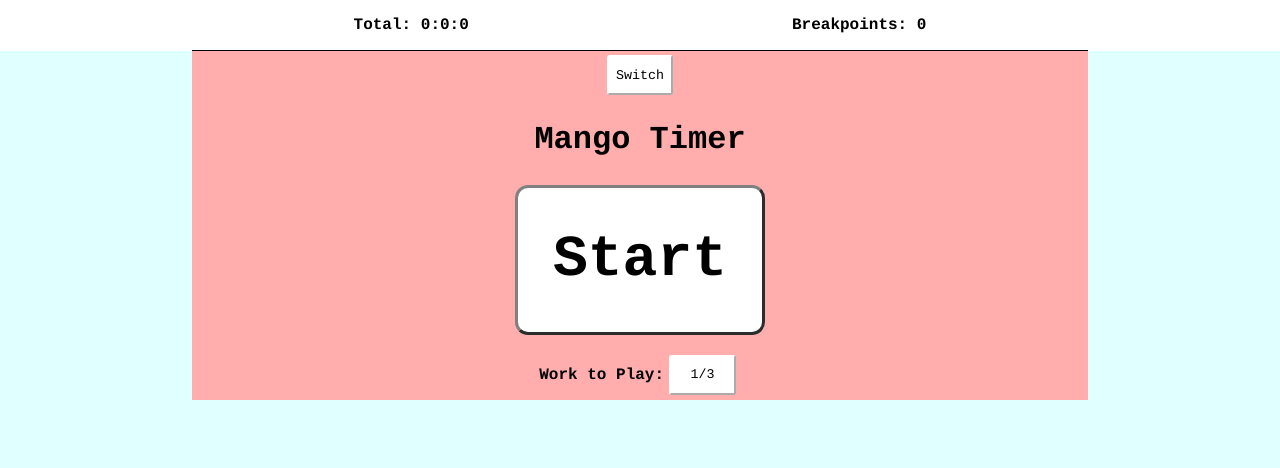
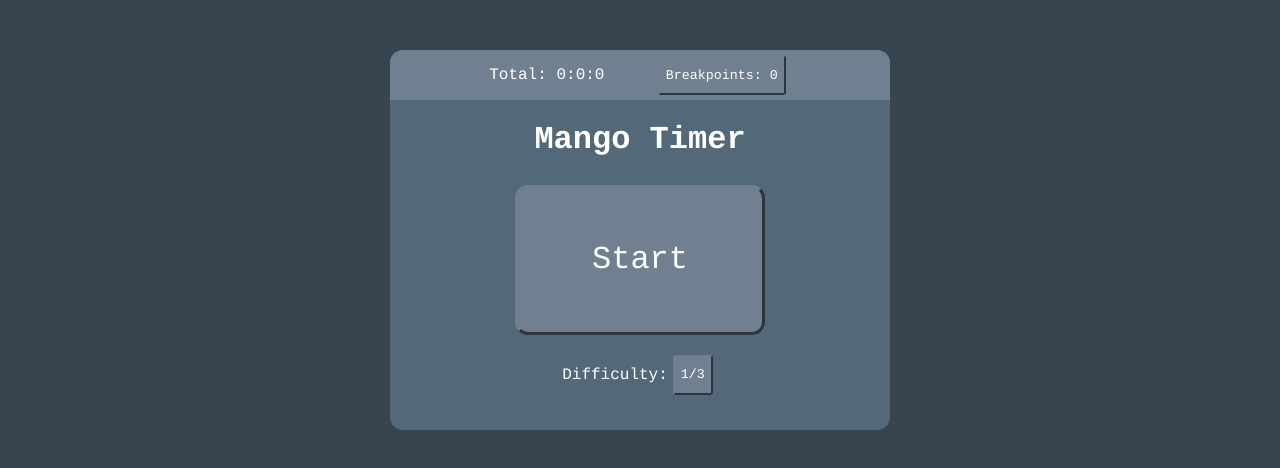
Before and after one commit to Mandlebra/pompom-productivity-app, a React (Vite) app: page / in a window 1280 px wide. Shown: the top 468 px of the page. Built offline with nearby package versions, Linux system fonts and the light colour scheme.

Commit message:
almost done

```diff
--- a/index.css
+++ b/index.css
@@ -7,11 +7,19 @@ body{
   flex-direction: column;
     margin: 0;
     width : 100%;
-    background: lightcyan;
+    background: 	#36454f;
+    /*
+        #6e7f80
+        #536872
+        #708090
+        #536878
+        #36454f
+    */
 
     text-align: center;
+    color: white;
     font-family: Courier;
-    font-weight: bold;
+    /* font-weight: bold; */
     height: 100%;
     /* flex-shrink: 0; */
     /* justify-content: center; */
--- a/src/App.jsx
+++ b/src/App.jsx
@@ -1,14 +1,24 @@
-// add 'choose difficulty' above ModBox
-// hide switch button, look at pomodoro for influence?
+
+// hide switch button
+//find a way to go back to main
+
+//hide navbar on break timer
+
 // hide stop button on breaktimer side
-  // make it a button that says "spend x breakpoints!"
-  // that turns into the timer when clicked and vice versa
-//get body to extend to bottom of screen
-//should be a box around difficulty & timer, same size
-  // for both
-//bring total down inside stopwatch box smaller text
+// make it a button that says "spend x breakpoints!"
+// that turns into the timer when clicked and vice versa
 
-import {WorkToPlay, Naviga, Navigado, Stopwatch, ModBox, ModButton, ModButton0, ModButtonControl } from './appStyles.jsx';
+//add stats to break screen
+
+//turn off all button borders, make them highlight or change color instead
+
+//disable switching screens while stopwatch is running
+
+//all buttons shade on hover
+
+import { TopNavStyle, BackButton, WorkToPlay, Naviga, Navigado, Stopwatch, ModBox, ModButton, ModButton0, ModButtonBP, ModButtonControl, BackImg } from './appStyles.jsx';
+
+import buttonLogo from '/src/assets/backArrow.png';
 
 import React, { useState, useCallback, useEffect } from 'react';
 import { useStopwatch, useTimer } from 'react-timer-hook';
@@ -63,9 +73,14 @@ function MyStopwatch({ breakearned, setBreakEarned, style, setStyle, timerVis, s
 
   return (
     <Stopwatch className={style}>
-      <ModButton className={style} onClick={changeStyle}>
-        Switch
-      </ModButton>
+      <MyNav
+        mytime={mytime}
+        setMyTime={setMyTime}
+        style={style}
+        changeStyle={changeStyle}
+        breakearned={breakearned}
+        setBreakEarned={setBreakEarned}
+      />
       <h1 className={style}>
         Mango Timer
       </h1>
@@ -76,8 +91,8 @@ function MyStopwatch({ breakearned, setBreakEarned, style, setStyle, timerVis, s
         </p> */}
         {/* <p>{isRunning ? 'Running' : 'Not running'}</p> */}
         <ModButtonControl className={style} onClick={handleStartPause}>
-          {!isRunning ? "Start" : hours + ":" + minutes + ":" + seconds }
-        {/* {hours}:{minutes}:{seconds} */}
+          {!isRunning ? "Start" : hours + ":" + minutes + ":" + seconds}
+          {/* {hours}:{minutes}:{seconds} */}
         </ModButtonControl>
         {/* <ModButtonControl className={style} onClick={((totalSeconds > 0) || (isRunning && totalSeconds == 0)) ? handleReset : () => (0)}>
           Finish
@@ -93,8 +108,8 @@ function MyStopwatch({ breakearned, setBreakEarned, style, setStyle, timerVis, s
       </ModBox>
 
       <WorkToPlay>
-      <p className={style}>Work to Play: </p>
-      <ModButton onClick={!isRunning? () => setDifficultyToggle(0): ()=>(0)}>1/{mod}</ModButton>
+        <p className={difficultyToggle == 1 ? 'light' : 'dark'}>Difficulty: </p>
+        <ModButton className={difficultyToggle == 1 ? 'light' : 'dark'} onClick={!isRunning ? () => setDifficultyToggle(0) : () => (0)}>1/{mod}</ModButton>
       </WorkToPlay>
 
 
@@ -106,7 +121,7 @@ function MyStopwatch({ breakearned, setBreakEarned, style, setStyle, timerVis, s
 
 
 
-function MyTimer({ expiryTimestamp, breakearned, setBreakEarned, style, setStyle, timerVis, setTimerVis, mytime, setMyTime }) {
+function MyTimer({ expiryTimestamp, breakearned, setBreakEarned, style, setStyle, changeStyle, timerVis, setTimerVis, mytime, setMyTime }) {
   const {
     totalSeconds,
     seconds,
@@ -132,12 +147,7 @@ function MyTimer({ expiryTimestamp, breakearned, setBreakEarned, style, setStyle
     setTimerVis(0);
   }, [breakearned, isRunning, totalSeconds, start, pause]);
 
-  const changeStyle = () => {
-    if (style !== "light") setStyle("light");
-    else setStyle("dark");
-    setTimerStyle("dark");
-    setTimerVis(0);
-  };
+
   const changeTimerStyle = () => {
     setTimerStyle("light");
   };
@@ -158,19 +168,26 @@ function MyTimer({ expiryTimestamp, breakearned, setBreakEarned, style, setStyle
     // <p>Timer Demo</p>
 
     <Stopwatch className={style == "light" ? "dark" : "light"}>
-      <ModButton className={style == "light" ? "dark" : "light"} onClick={changeStyle}>Switch </ModButton>
-      <h1 className={style == "light" ? "dark" : "light"}>Break Timer</h1>
+      {/* <MyNav
+        mytime={mytime}
+        setMyTime={setMyTime}
+        style={style}
+        breakearned={breakearned}
+        setBreakEarned={setBreakEarned}
+      /> */}
+      <BackButton className={style == "light" ? "dark" : "light"} onClick={changeStyle}> <BackImg src={buttonLogo} /></BackButton>
+      <h1 style={{ paddingTop: "71px" }} className={style == "light" ? "dark" : "light"}>Break Timer</h1>
       <article>
 
-        <p className={timerVis == 0 ? "dark" : "light"}>{Math.floor(breakearned)} breakpoints earned!</p>
-        <p className={timerStyle}>{hours}:{minutes}:{seconds}</p>
+        {/* <p className={timerVis == 0 ? "dark" : "light"}>{Math.floor(breakearned)} breakpoints earned!</p> */}
+        {/* <p className={timerStyle}>{hours}:{minutes}:{seconds}</p> */}
         {/* <p>{isRunning ? 'Running' : 'Not running'}</p> */}
         {/* <button onClick={start}>Start</button> */}
         {/* <button onClick={pause}>Pause</button> */}
         {/* <ModBox className={style == "light" ? "dark" : "light"}> */}
         {/* <ModButton className={style == "light" ? "dark" : "light"} onClick={resume}>Resume</ModButton> */}
-        <ModButton className={style == "light" ? "dark" : "light"} onClick={handleStartPause}>
-          {isRunning ? 'Stop' : 'Spend'}</ModButton>
+        <ModButtonControl className={style == "light" ? "dark" : "light"} onClick={handleStartPause}>
+          {isRunning ? hours + ":" + minutes + ":" + seconds : parseInt(breakearned) + " BP"}</ModButtonControl>
         {/* </ModBox> */}
       </article>
     </Stopwatch>
@@ -178,7 +195,7 @@ function MyTimer({ expiryTimestamp, breakearned, setBreakEarned, style, setStyle
   );
 }
 
-function MyNav({ mytime, style, setMyTime, breakearned, setBreakEarned }) {
+function MyNav({ mytime, style, changeStyle, setMyTime, breakearned, setBreakEarned }) {
 
   return (
     <>
@@ -189,10 +206,24 @@ function MyNav({ mytime, style, setMyTime, breakearned, setBreakEarned }) {
             {/* <ModButton className={style} onClick={() => setMyTime(0)}>Reset</ModButton> */}
           </p>
           <p>
-            Breakpoints: {parseInt(breakearned)}{/*<ModButton className={style} onClick={() => setBreakEarned(0)}>Reset</ModButton> */}
+            <ModButtonBP className={style} onClick={changeStyle}>
+              Breakpoints: {parseInt(breakearned)}
+            </ModButtonBP>
+            {/*<ModButton className={style} onClick={() => setBreakEarned(0)}>Reset</ModButton> */}
           </p>
         </Navigado>
       </Naviga>
+    </>
+  );
+}
+
+function TopNav() {
+
+  return (
+    <>
+      <TopNavStyle>
+      {/* Michael */}
+      </TopNavStyle>
     </>
   );
 }
@@ -207,17 +238,19 @@ export default function App() {
   const [mytime, setMyTime] = useState(0);
 
   const time = new Date();
+
+  const changeStyle = () => {
+    if (style !== "light") setStyle("light");
+    else setStyle("dark");
+    setTimerStyle("dark");
+    setTimerVis(0);
+  };
   // time.setSeconds(time.getSeconds() + 600); // 10 minutes timer
   return (
     <>
-      <MyNav
-        mytime={mytime}
-        setMyTime={setMyTime}
-        style={style}
-        breakearned={breakearned}
-        setBreakEarned={setBreakEarned}
-      />
+      {/* <TopNav/> */}
       <MyStopwatch
+        changeStyle={changeStyle}
         mytime={mytime}
         setMyTime={setMyTime}
         style={style}
@@ -233,6 +266,7 @@ export default function App() {
         mytime={mytime}
         setMyTime={setMyTime}
         style={style}
+        changeStyle={changeStyle}
         setStyle={setStyle}
         expiryTimestamp={time}
         breakearned={breakearned}
--- a/src/appStyles.jsx
+++ b/src/appStyles.jsx
@@ -2,17 +2,26 @@ import styled from 'styled-components';
 
 export const Stopwatch = styled.main`
 
-    background: #FFADAD;
+    background: #536878;
     width: 70%;
     margin: auto;
-    padding-top: 50px;
+border-radius: 13px;
+    margin-top: 50px;
+    height: 380px;
+
+    width:500px;
+  max-width:93%;
+  /* margin:auto; */
+  /* height:50px; */
+  /* background:red; */
     /* background: linear-gradient(90deg, #FFADAD, #FFD6A5 35%, #CAFFBF 100%); */
     /*
     color palette
-    FFADAD
-    FFD6A5
-    FDFFB6
-    CAFFBF
+    #6e7f80
+    #536872
+    #708090
+    #536878
+    #36454f
     */
     /* border-radius: 3px; */
     /* border: 2px solid gray; */
@@ -47,11 +56,12 @@ width: 35%;
 `;
 
 export const ModButton = styled.button`
-
+    color: white;
 font-family: Courier  ;
+border-color: #708090;
 /* padding: 5px; */
 margin: 5px;
-width: 5em;
+/* width: 5em; */
 height: 3em;
 /* align-items: censter; */
 /* text-align: center; */
@@ -60,8 +70,8 @@ height: 3em;
 /* background: #CAFFBF; */
 border-radius: 3px;
 /* border-color: #CAFFBF; */
-border-color: white;
-background: white;
+/* border-color: white; */
+background: #708090;
 /* height: 100%; */
 /* margin: auto; */
 /* padding: auto; */
@@ -70,11 +80,39 @@ background: white;
 }
 `;
 
+export const BackImg = styled.img`
+object-fit: contain;
+  width:100%;
+  height:100%;
+  filter: brightness(0) invert(1);
+
+`;
+
+export const ModButtonBP = styled(ModButton)`
+    background-color: rgb(0,0,0,0);
+    border-color: #708090;
+    &:focus{
+        filter: brightness(100%);
+    }
+`;
+export const BackButton = styled(ModButton)`
+margin: 10px;
+width:8%;
+  height:8%;
+background-color: #536878;
+border-radius: 50%;
+border: none;
+float: left;
+&:hover{
+    background: #708090;
+}
+`;
+
 export const ModButton0 = styled(ModButton)`
-    border-color: grey;
+    border-color: #708090;
     border-width: 3px;
     border-radius: 13px;
-    font-weight: bold;
+    /* font-weight: bold; */
     width: 200px;
     font-size: 16px;
     &:focus{
@@ -85,13 +123,14 @@ export const ModButton0 = styled(ModButton)`
 
 export const ModButtonControl = styled(ModButton)`
 /* border: none; */
-border-color: grey;
+/* border-color: grey; */
 border-width: 3px;
 border-radius: 13px;
+border-color: #708090;
 width: 250px;
 height: 150px;
-font-weight: bold;
-font-size: 58px;
+/* font-weight: bold; */
+font-size:200%;
 /* background: #FFADAD; */
 /* border-color: white;  */
 /* border-radius: 3px; */
@@ -101,21 +140,23 @@ font-size: 58px;
 `;
 
 export const Naviga = styled.nav`
-position: fixed;
+/* position: fixed;
 top: 0;
-left: 0;
+left: 0;  */
+border-top-left-radius: 13px;
+border-top-right-radius: 13px;
 width: 100%;
 //transparent background
     /* background: rgba(0,0,0,0); */
-background: white;
+background: #708090;
 /* border-color: white;  */
 /* border-radius: 3px; */
 `;
 
 
 export const Navigado = styled.nav`
-border-bottom: 1px solid black;
-
+/* border-bottom: 1px solid black; */
+color: white;
 align-items: center;
 display: flex;
 margin: auto;
@@ -123,6 +164,25 @@ justify-content: space-around;
 
 height: 50px;
 width: 70%;
+
+`;
+export const TopNavStyle = styled.nav`
+/* border-bottom: 1px solid black; */
+position: fixed;
+top: 0;
+left: 0;
+color: white;
+background-color: #536878;
+align-items: center;
+/* text-align: left; */
+display: flex;
+margin: auto;
+padding-left: 50px;
+justify-content: left;
+box-shadow: 2px 2px 10px -5px black;
+
+height: 50px;
+width: 100%;
 
 `;
 
```
Also changed, not shown: src/assets/backArrow.png (added), src/assets/backButton.png (added).
